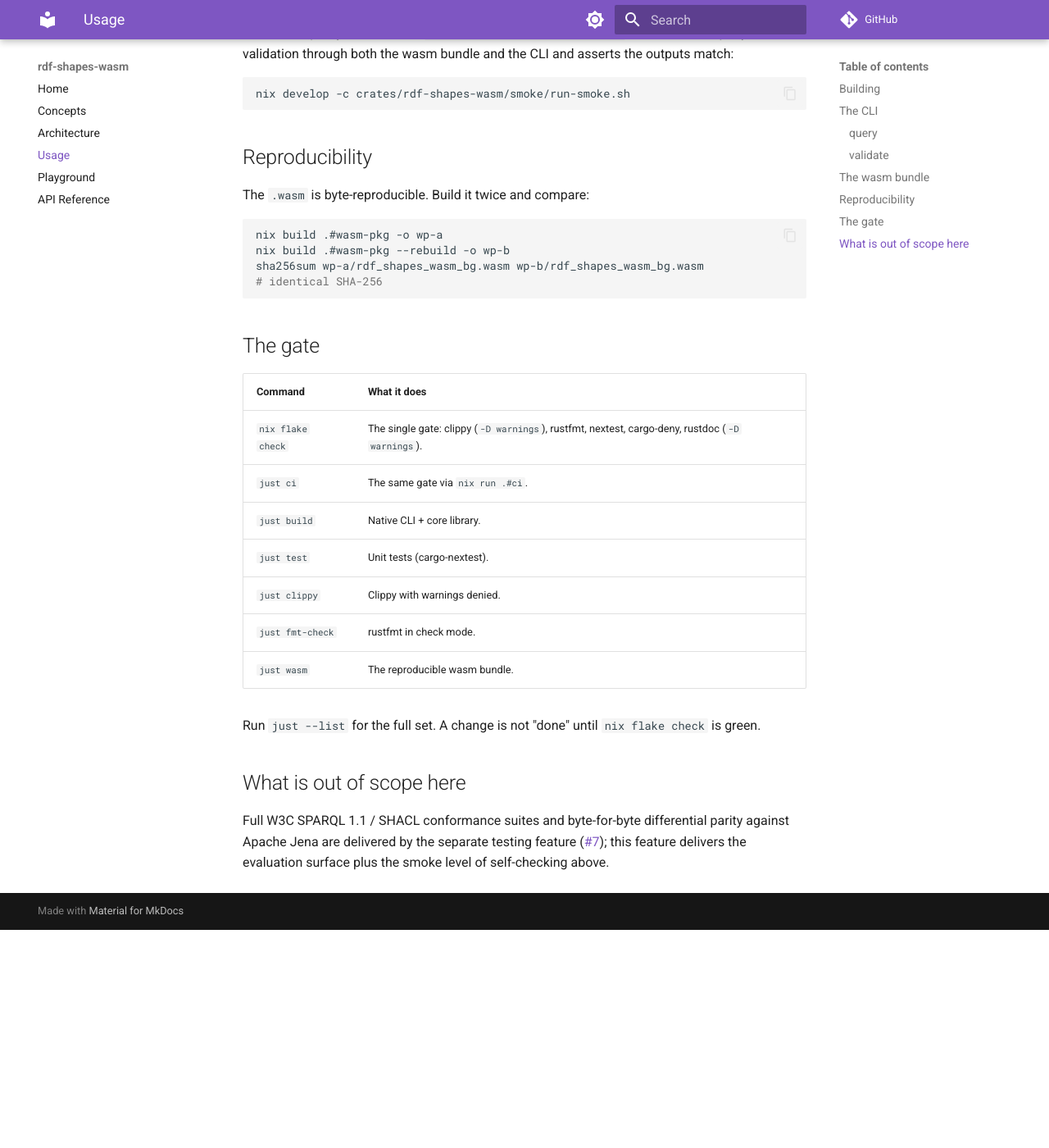
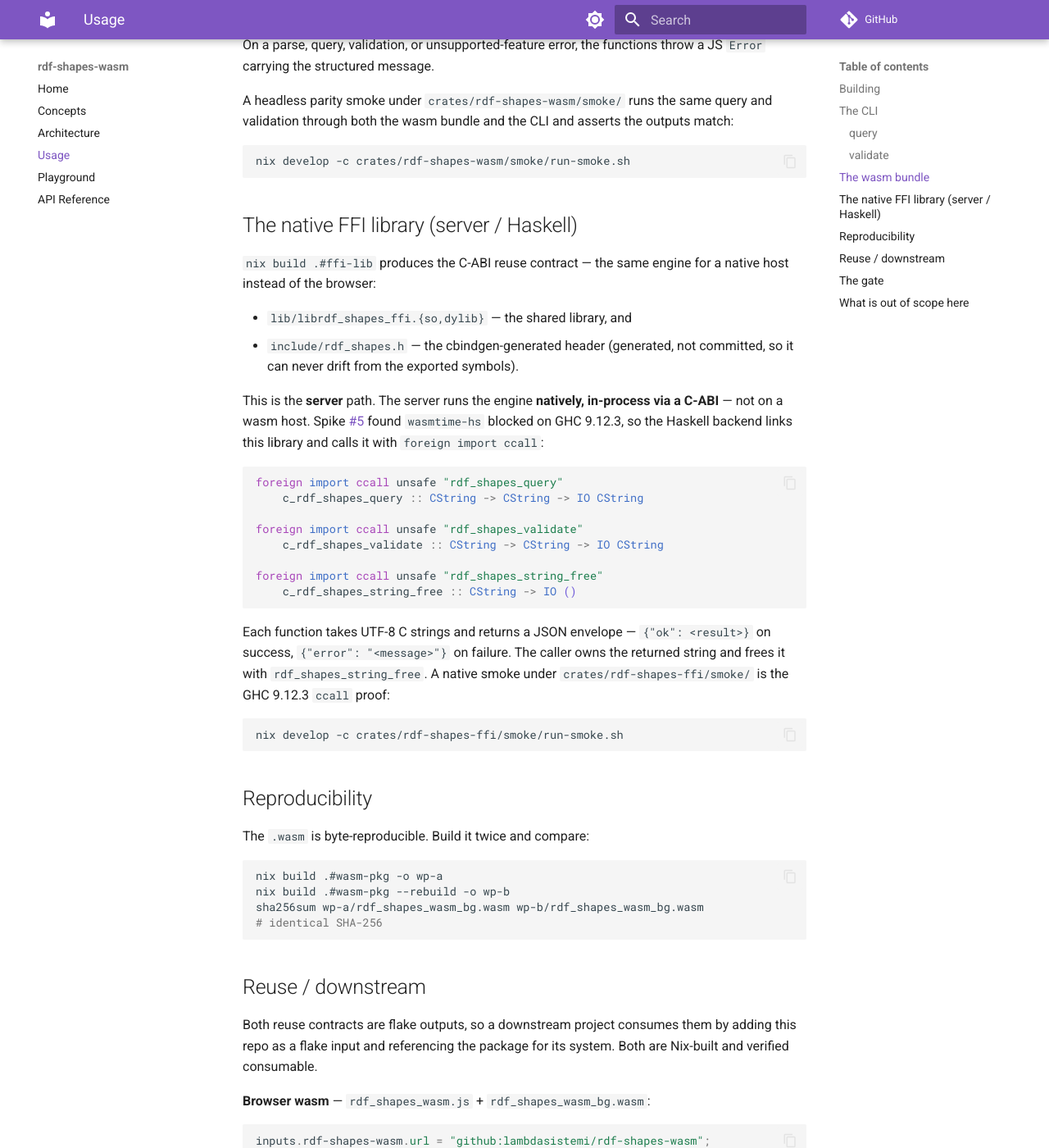
Before and after one commit to lambdasistemi/rdf-shapes-wasm, an MkDocs documentation site: the page built from docs/usage.md, in a window 1280 px wide and 1400 px high, scrolled down 2894 px. Shown: the whole window at 82% size. Built offline with MkDocs 1.6.1 and Material for MkDocs 9.7.7, drawn with Linux system fonts in a browser that asks for light colours; comment, search, counter and statistics services are not loaded; before the commit the page ends 4028 px from its top, so only the background shows below that; some of the changed text lies outside the part shown.

Commit message:
docs: refresh README + docs for shipped engine/playground/FFI

````diff
--- a/docs/usage.md
+++ b/docs/usage.md
@@ -8,8 +8,11 @@ The engine exposes two capabilities over in-memory Turtle:
 - **`query`** — full SPARQL 1.1 query via Oxigraph's in-memory store.
 - **`validate`** — SHACL Core validation via rudof.
 
-Both are reachable through the native CLI and the browser (wasm)
-surface, and return equivalent results for equivalent inputs.
+Both are reachable through all three targets — the native CLI, the
+browser (wasm) bundle, and the native C-ABI FFI library — and return
+equivalent results for equivalent inputs. The browser bundle is live in
+the [playground](playground.md) (<a href="../app/index.html">open
+`/app/`</a>).
 
 ## Building
 
@@ -25,7 +28,10 @@ nix build .#lib
 # Reproducible, npm-shaped wasm bundle
 nix build .#wasm-pkg
 
-# CLI tarball + npm .tgz + bare .wasm + SHA256SUMS
+# Native C-ABI shared library + cbindgen header (the server reuse path)
+nix build .#ffi-lib
+
+# CLI tarball + npm .tgz + bare .wasm + FFI tarball + SHA256SUMS
 nix build .#release-artifacts
 
 # This documentation's Rust API reference (rustdoc HTML)
@@ -148,6 +154,42 @@ asserts the outputs match:
 nix develop -c crates/rdf-shapes-wasm/smoke/run-smoke.sh
 ```
 
+## The native FFI library (server / Haskell)
+
+`nix build .#ffi-lib` produces the C-ABI reuse contract — the same
+engine for a native host instead of the browser:
+
+- `lib/librdf_shapes_ffi.{so,dylib}` — the shared library, and
+- `include/rdf_shapes.h` — the cbindgen-generated header (generated, not
+  committed, so it can never drift from the exported symbols).
+
+This is the **server** path. The server runs the engine **natively,
+in-process via a C-ABI** — not on a wasm host. Spike
+[#5](https://github.com/lambdasistemi/rdf-shapes-wasm/issues/5) found
+`wasmtime-hs` blocked on GHC 9.12.3, so the Haskell backend links this
+library and calls it with `foreign import ccall`:
+
+```haskell
+foreign import ccall unsafe "rdf_shapes_query"
+    c_rdf_shapes_query :: CString -> CString -> IO CString
+
+foreign import ccall unsafe "rdf_shapes_validate"
+    c_rdf_shapes_validate :: CString -> CString -> IO CString
+
+foreign import ccall unsafe "rdf_shapes_string_free"
+    c_rdf_shapes_string_free :: CString -> IO ()
+```
+
+Each function takes UTF-8 C strings and returns a JSON envelope —
+`{"ok": <result>}` on success, `{"error": "<message>"}` on failure. The
+caller owns the returned string and frees it with
+`rdf_shapes_string_free`. A native smoke under
+`crates/rdf-shapes-ffi/smoke/` is the GHC 9.12.3 `ccall` proof:
+
+```bash
+nix develop -c crates/rdf-shapes-ffi/smoke/run-smoke.sh
+```
+
 ## Reproducibility
 
 The `.wasm` is byte-reproducible. Build it twice and compare:
@@ -158,6 +200,32 @@ nix build .#wasm-pkg --rebuild -o wp-b
 sha256sum wp-a/rdf_shapes_wasm_bg.wasm wp-b/rdf_shapes_wasm_bg.wasm
 # identical SHA-256
 ```
+
+## Reuse / downstream
+
+Both reuse contracts are flake outputs, so a downstream project consumes
+them by adding this repo as a flake input and referencing the package
+for its system. Both are Nix-built and verified consumable.
+
+**Browser wasm** — `rdf_shapes_wasm.js` + `rdf_shapes_wasm_bg.wasm`:
+
+```nix
+inputs.rdf-shapes-wasm.url = "github:lambdasistemi/rdf-shapes-wasm";
+# rdf-shapes-wasm.packages.${system}.wasm-pkg
+#   → rdf_shapes_wasm.js + rdf_shapes_wasm_bg.wasm
+```
+
+**Native FFI lib** — `lib/librdf_shapes_ffi.{so,dylib}` +
+`include/rdf_shapes.h`, consumed from Haskell via `foreign import ccall`:
+
+```nix
+inputs.rdf-shapes-wasm.url = "github:lambdasistemi/rdf-shapes-wasm";
+# rdf-shapes-wasm.packages.${system}.ffi-lib
+#   → lib/librdf_shapes_ffi.{so,dylib} + include/rdf_shapes.h
+```
+
+See the [README](https://github.com/lambdasistemi/rdf-shapes-wasm#downstream-reuse)
+for full copy-paste flake snippets for both outputs.
 
 ## The gate
 
````
Also changed, not shown: README.md (+87 -8 lines), docs/architecture.md (+28 -6 lines), docs/concepts.md (+10 -7 lines), docs/index.md (+4 -3 lines).
